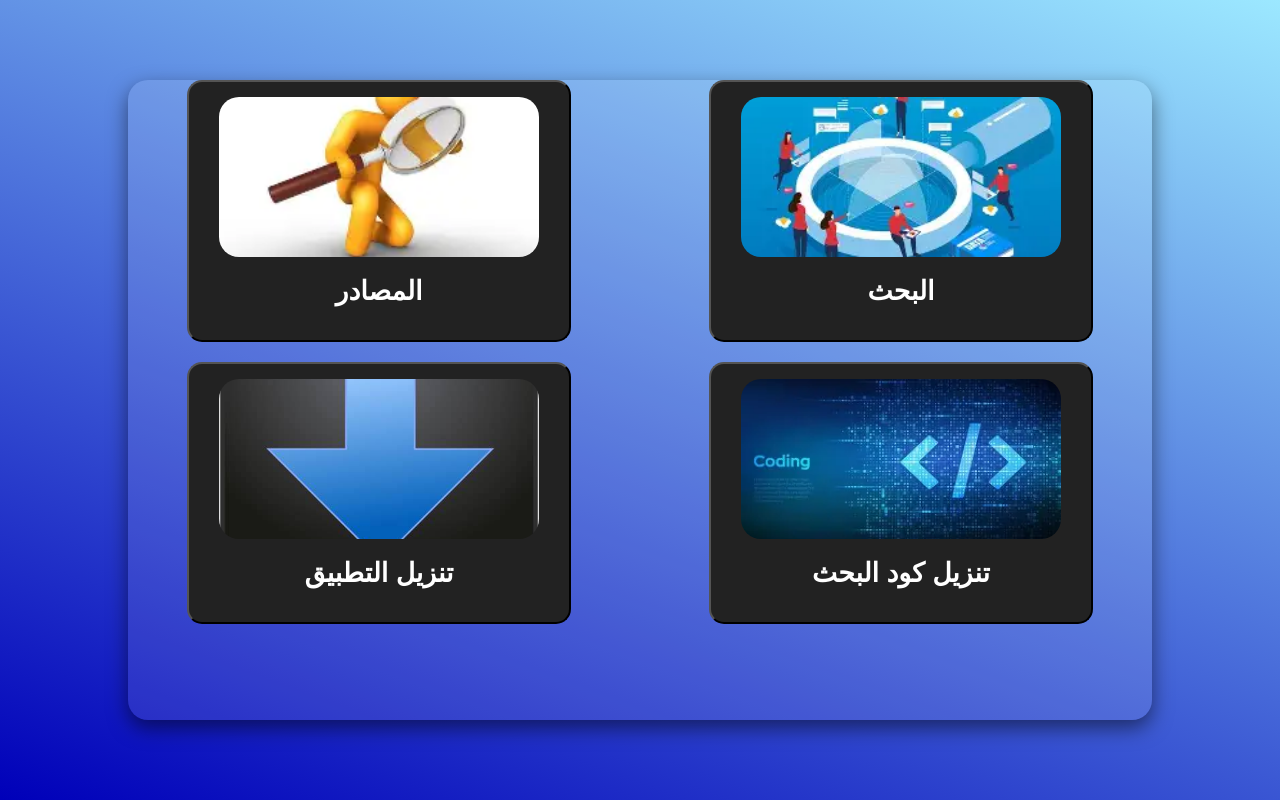
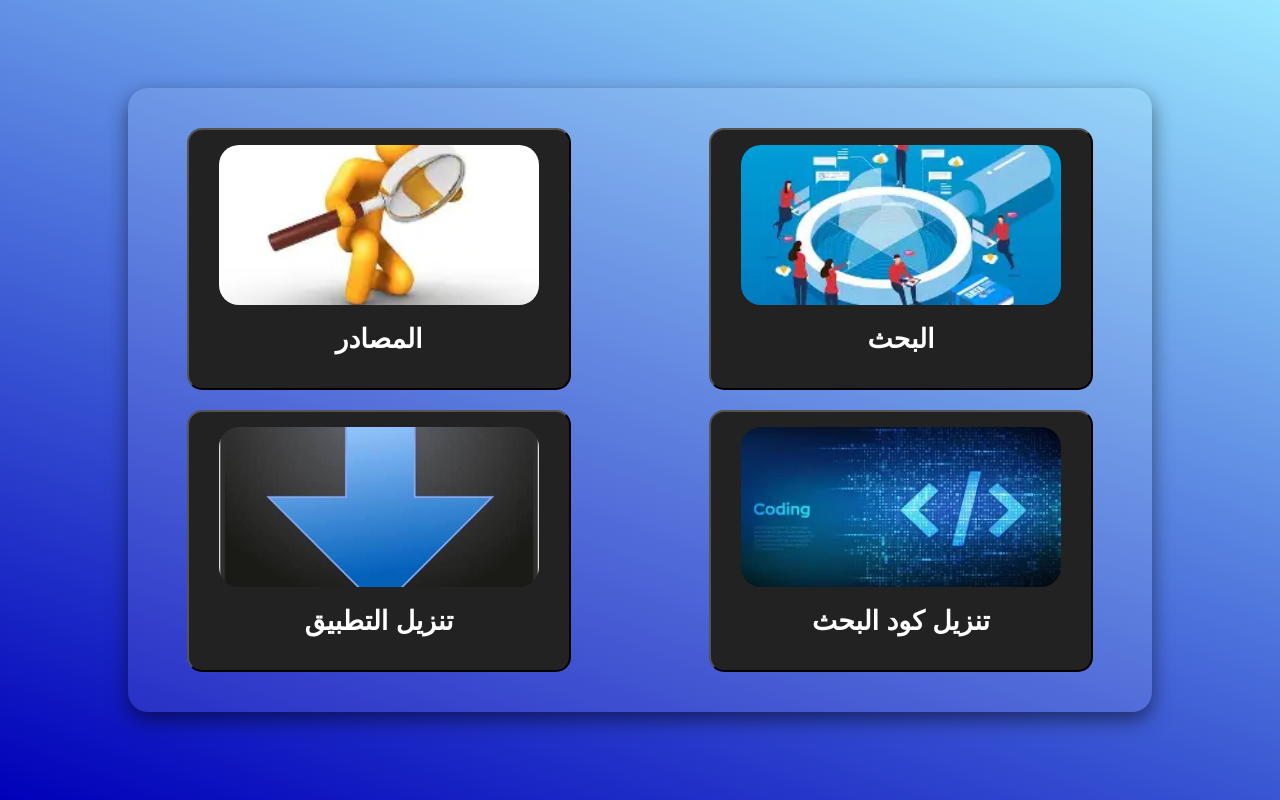
Before and after one commit to Ihsan706/ar2, a plain HTML site: page 2.html in a window 1280 px wide. Drawn offline with Linux system fonts and the light colour scheme.

Commit message:
Refactor HTML and CSS structure in 2.html

```diff
--- a/2.html
+++ b/2.html
@@ -71,8 +71,9 @@ h1{
     padding: 0px/*30px*/;
     text-align: center;
     box-shadow: 0 8px 20px rgba(0, 0, 0, 0.5);
-    width: 80vw;
-	height:80vh;
+    width: 80%;
+    height: min-content;
+    padding-block: 5vh;
 
 	animation-timing-function: ease-in-out;
     animation-name: option;
```
